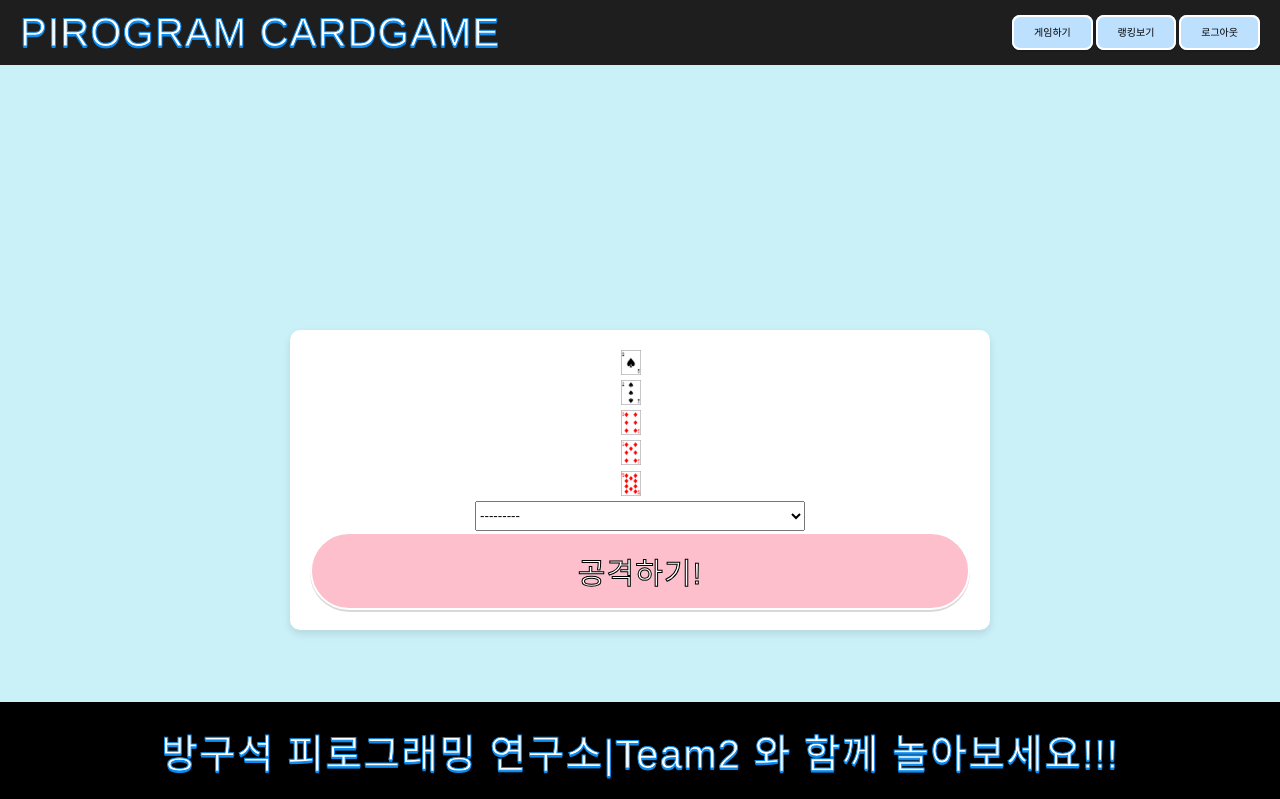
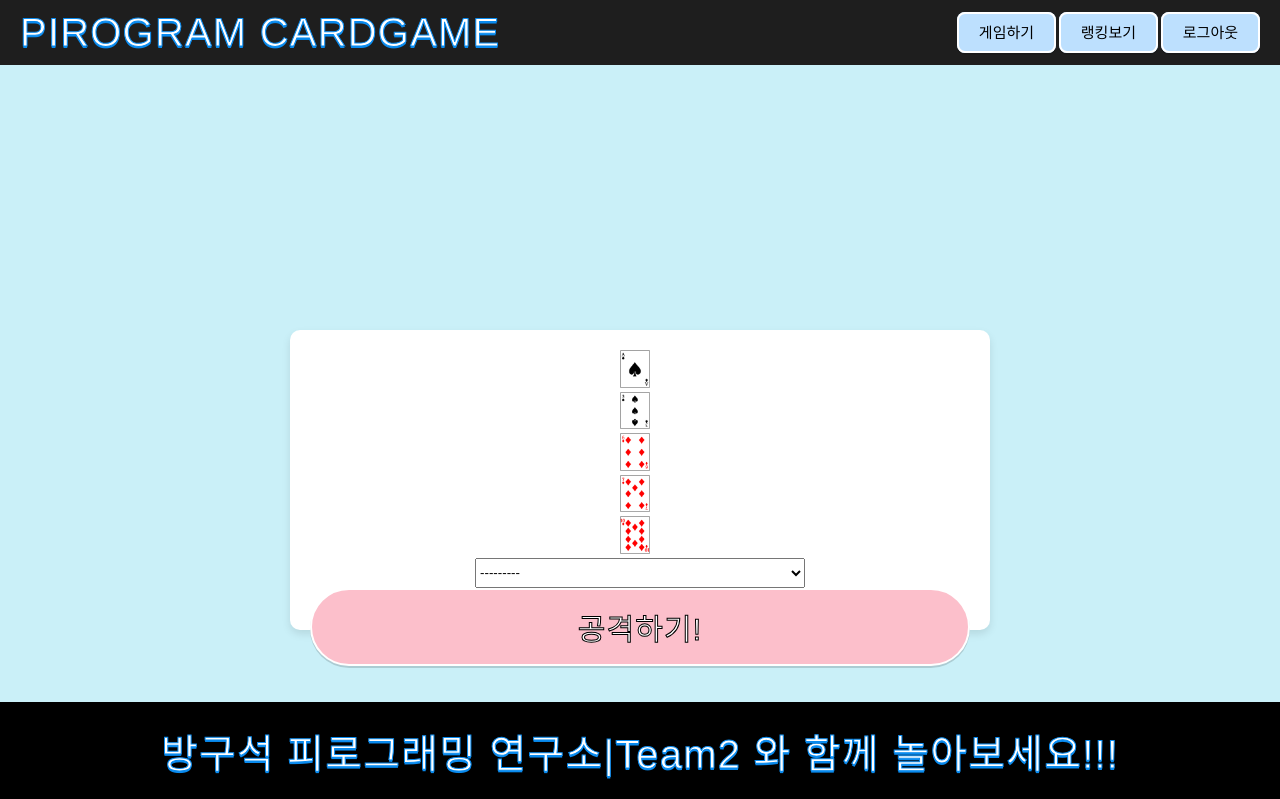
Before and after one commit to Pirogramming-20/Piro20_CardGame_2, a Django app: page /play/ in a window 1280 px wide. Shown: the top 799 px of the page. Run offline with Django 5.2, Linux system fonts and the light colour scheme; the visitor is signed in with stand-in values (Sample User, id 1); data comes from the database, SQL or seed files in the repository; some libraries are stand-ins or nearby versions; some web fonts are replaced.

Commit message:
[fix] AttackForm, DefendForm 문제 수정 및 Card 선택문제 수정

```diff
--- a/apps/cardgame/forms.py
+++ b/apps/cardgame/forms.py
@@ -1,9 +1,6 @@
 from .models import *
 from django import forms
 import random
-
-def get_random_choices():
-    return sorted(random.sample(range(1, 11), 5))
 
 class AttackForm(forms.ModelForm):
     class Meta:
@@ -18,8 +15,8 @@ class AttackForm(forms.ModelForm):
             self.fields["defender"].queryset = Profile.objects.exclude(
                 user=attacker.user)
         if not self.instance.attack_num:
-            self.instance.attack_num = get_random_choices()
-            self.fields["attack_num"] = forms.ChoiceField(choices=[(n, n) for n in self.instance.attack_num])
+            random_choices = sorted(random.sample(range(1, 11), 5))
+            self.fields["attack_num"].choices = [(n, n) for n in random_choices]
 
 class DefendForm(forms.ModelForm):
     class Meta:
@@ -30,5 +27,5 @@ class DefendForm(forms.ModelForm):
     def __init__(self, *args, **kwargs):
         super(DefendForm, self).__init__(*args, **kwargs)
         if not self.instance.defend_num:
-            self.instance.defend_num = get_random_choices()
-            self.fields["defend_num"] = forms.ChoiceField(choices=[(n, n) for n in self.instance.defend_num])
+            random_choices = sorted(random.sample(range(1, 11), 5))
+            self.fields["defend_num"].choices = [(n, n) for n in random_choices]
--- a/apps/cardgame/views.py
+++ b/apps/cardgame/views.py
@@ -24,6 +24,7 @@ def start_game(request):
             form.save()
             return redirect("cardgame:game_list")
         else:
+            print(form.errors)
             context = {
                 'form': form
             }
--- /dev/null
+++ b/static/css/header_fix.css
@@ -0,0 +1,3 @@
+.header-btn {
+    font-size: 15px !important;
+}
--- a/static/javascript/main.js
+++ /dev/null
@@ -1 +0,0 @@
-console.log("hello");
--- a/templates/base.html
+++ b/templates/base.html
@@ -6,18 +6,19 @@
     <meta charset="utf-8" />
     <meta name="viewport" content="width=device-width, initial-scale=1.0">
     <link rel="stylesheet" href="{% static 'css/style.css' %}" />
+    <link rel="stylesheet" href="{% static 'css/header_fix.css' %}" />
     <link href="https://cdn.jsdelivr.net/npm/remixicon@4.1.0/fonts/remixicon.css" rel="stylesheet"/>
     <script src="{% static 'javascript/main.js' %}" defer></script>
     <title>PIROGRAM CARDGAME</title>
   </head>
   <body>
     <header class="header">
-      <div class="text-wrapper">PIROGRAM CARDGAME</div>
+      <a href="/" class="text-wrapper">PIROGRAM CARDGAME</a>
       <div>
         {% if user.is_authenticated %}
-        <a href="{% url 'cardgame:play_game' %}" class="button">게임하기</a>
-        <a href="{% url 'cardgame:ranking_page' %}" class="button">랭킹보기</a>
-        <a href="{% url 'user:logout_view'%}"  class="button">로그아웃</a>
+        <a href="{% url 'cardgame:play_game' %}" class="button header-btn">게임하기</a>
+        <a href="{% url 'cardgame:ranking_page' %}" class="button header-btn">랭킹보기</a>
+        <a href="{% url 'user:logout_view'%}"  class="button header-btn">로그아웃</a>
         {% else %}
         <a href="{% url 'user:login_view'%}"  class="button">로그인</a>
         {% endif %}
--- a/templates/cardgame/attack.html
+++ b/templates/cardgame/attack.html
@@ -3,15 +3,15 @@
 
 {% block content %}
 <div class="attack-container">
-    <form action="{%url 'cardgame:play_game'%}" method="post" class="attack-form">
+    <form action="{% url 'cardgame:play_game' %}" method="post" class="attack-form">
         {% csrf_token %}
         {% for value, display in form.attack_num.field.choices %}
-        <label for="id_attack_num_{{ value }}">
-            <img src="{% static 'image/' %}{{ value }}.png" alt="" width="20" style="height: auto;">
-            <input type="radio" id="id_attack_num_{{ value }}" name="{{ form.attack_num.name }}" value="{{ value }}" {% if form.attack_num.value == value %}checked{% endif %}>
+        <label for="id_attack_num_{{ value }}" class="image-label">
+            <img src="{% static 'image/' %}{{ value }}.png" alt="" width="30" style="height: auto;">
+            <input type="radio" id="id_attack_num_{{ value }}" name="{{ form.attack_num.name }}" value="{{ value }}" {% if form.attack_num.value == value %}checked{% endif %} style="display: none;">
         </label>
         {% endfor %}
-        <div>{{form.defender}}</div>
+        <div>{{ form.defender }}</div>
         <button class="attack-button">공격하기!</button>
     </form>
 </div>
--- a/templates/cardgame/counterattack.html
+++ b/templates/cardgame/counterattack.html
@@ -7,8 +7,8 @@
     <form action="{%url 'cardgame:accept_game' pk=pk %}" method="post" class="counter-attack-form">
         {% csrf_token %}
         {% for value, display in form.defend_num.field.choices %}
-        <label for="id_defend_num_{{ value }}">
-            <img src="{% static 'image/' %}{{ value }}.png" alt="" width="20" style="height: auto;">
+        <label for="id_defend_num_{{ value }}" class="image-label">
+            <img src="{% static 'image/' %}{{ value }}.png" alt="" width="30" style="height: auto;">
             <input type="radio" id="id_defend_num_{{ value }}" name="{{ form.defend_num.name }}" value="{{ value }}" {% if form.defend_num.value == value %}checked{% endif %}>
         </label>
         {% endfor %}
```
